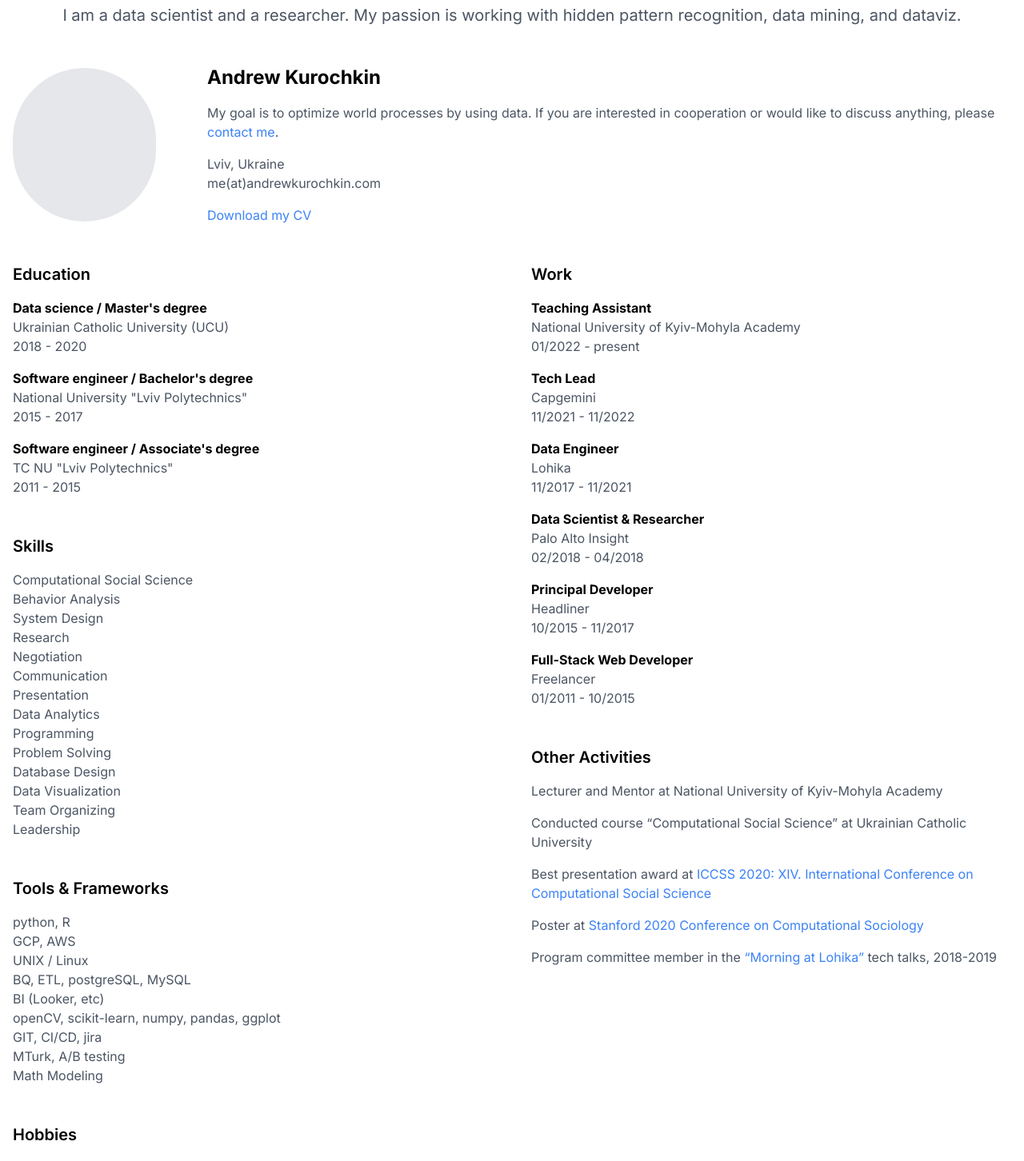
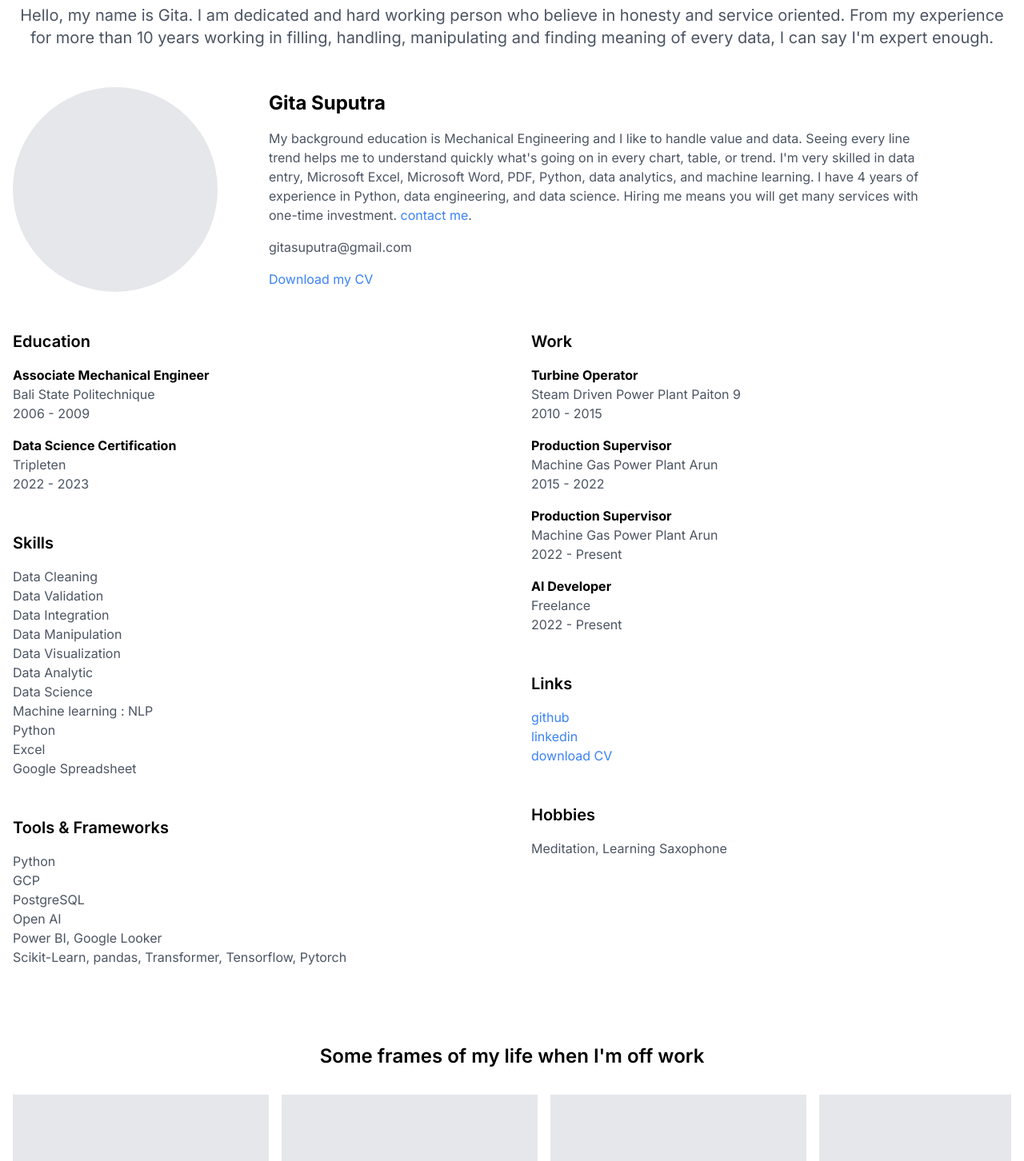
Before and after one commit to arifrhm/portfolio-blog-v2, a Next.js app: page /about in a window 1280 px wide. Shown: the part 160-1612 px from the top of the page at 80% size. Built offline with nearby package versions, Linux system fonts and the light colour scheme.

Commit message:
Fix (About and Footer) : Change to Gita Suputra Details

```diff
--- a/src/components/AboutDetailSection.tsx
+++ b/src/components/AboutDetailSection.tsx
@@ -7,73 +7,56 @@
         <div className="text-center mb-12">
           <h1 className="text-4xl font-bold">About</h1>
           <h2 className="text-xl mt-4 text-gray-600">
-            I am a data scientist and a researcher. My passion is working with hidden pattern recognition, data mining, and dataviz.
+            Hello, my name is Gita. I am dedicated and hard working person who believe in honesty and service oriented.
+            From my experience for more than 10 years working in filling, handling, manipulating and finding meaning of every data,
+            I can say I&apos;m expert enough.
+
           </h2>
         </div>
         <div className="flex flex-col lg:flex-row items-center mb-12">
-          <div className="w-48 h-48 bg-gray-200 rounded-full mb-8 lg:mb-0 lg:mr-8"></div>
-          <div className="lg:ml-8">
-            <h2 className="text-2xl font-bold">Andrew Kurochkin</h2>
+          <div className="w-64 h-64 bg-gray-200 rounded-full mb-8 lg:mb-0 lg:mr-8"></div>
+          <div className="lg:ml-8 lg:w-2/3">
+            <h2 className="text-2xl font-bold">Gita Suputra</h2>
             <p className="mt-4 text-gray-600">
-              My goal is to optimize world processes by using data. If you are interested in cooperation or would like to discuss anything, please
+              My background education is Mechanical Engineering and I like to handle value and data. Seeing every line trend helps me to understand quickly what&apos;s going on in every chart, table, or trend.
+              I&apos;m very skilled in data entry, Microsoft Excel, Microsoft Word, PDF, Python, data analytics, and machine learning. I have 4 years of experience in Python, data engineering, and data science. Hiring me means you will get many services with one-time investment.
               <a href="/contact#feel-free-to-contact-me" className="text-blue-500"> contact me</a>.
             </p>
             <p className="mt-4 text-gray-600">
-              Lviv, Ukraine<br />
-              me(at)andrewkurochkin.com
+              gitasuputra@gmail.com
             </p>
             <p className="mt-4">
               <a href="/media/doc/CV_Andrew_Kurochkin.pdf" target="_blank" className="text-blue-500">Download my CV</a>
             </p>
           </div>
         </div>
-       <div className="lg:grid lg:grid-cols-2 lg:gap-12">
+        <div className="lg:grid lg:grid-cols-2 lg:gap-12">
           <div>
             <div className="mb-12">
               <div className="text-xl font-semibold mb-4" id="education">Education</div>
               <div className="space-y-4">
                 <div>
-                  <span className="font-bold">Data science / Master&apos;s degree</span>
-                  <p className="text-gray-600">Ukrainian Catholic University (UCU)</p>
-                  <p className="text-gray-600">2018 - 2020</p>
+                  <span className="font-bold">Associate Mechanical Engineer</span>
+                  <p className="text-gray-600">Bali State Politechnique</p>
+                  <p className="text-gray-600">2006 - 2009</p>
                 </div>
                 <div>
-                  <span className="font-bold">Software engineer / Bachelor&apos;s degree</span>
-                  <p className="text-gray-600">National University &quot;Lviv Polytechnics&quot;</p>
-                  <p className="text-gray-600">2015 - 2017</p>
-                </div>
-                <div>
-                  <span className="font-bold">Software engineer / Associate&apos;s degree</span>
-                  <p className="text-gray-600">TC NU &quot;Lviv Polytechnics&quot;</p>
-                  <p className="text-gray-600">2011 - 2015</p>
+                  <span className="font-bold">Data Science Certification</span>
+                  <p className="text-gray-600">Tripleten</p>
+                  <p className="text-gray-600">2022 - 2023</p>
                 </div>
               </div>
             </div>
             <div className="mb-12">
               <div className="text-xl font-semibold mb-4" id="skills">Skills</div>
               <div className="space-y-2 text-gray-600">
-                <p>Computational Social Science<br /> Behavior Analysis<br /> System Design<br /> Research<br /> Negotiation<br /> Communication<br /> Presentation<br /> Data Analytics<br /> Programming<br /> Problem Solving<br /> Database Design<br /> Data Visualization<br /> Team Organizing<br /> Leadership</p>
+                <p>Data Cleaning<br /> Data Validation<br /> Data Integration<br /> Data Manipulation<br /> Data Visualization<br /> Data Analytic<br /> Data Science<br /> Machine learning : NLP<br /> Python<br /> Excel<br /> Google Spreadsheet</p>
               </div>
             </div>
             <div className="mb-12">
               <div className="text-xl font-semibold mb-4" id="tools-frameworks">Tools & Frameworks</div>
               <div className="space-y-2 text-gray-600">
-                <p>python, R<br /> GCP, AWS<br /> UNIX / Linux<br /> BQ, ETL, postgreSQL, MySQL<br /> BI (Looker, etc)<br /> openCV, scikit-learn, numpy, pandas, ggplot<br /> GIT, CI/CD, jira<br /> MTurk, A/B testing<br /> Math Modeling</p>
-              </div>
-            </div>
-            <div className="mb-12">
-              <div className="text-xl font-semibold mb-4" id="hobbies">Hobbies</div>
-              <div className="space-y-2 text-gray-600">
-                <p><a href="https://t.me/s/film1319" target="blank" className="text-blue-500">film photo</a>, box, vinyl</p>
-              </div>
-            </div>
-            <div className="mb-12">
-              <div className="text-xl font-semibold mb-4" id="links">Links</div>
-              <div className="space-y-2 text-gray-600">
-                <p><a href="https://github.com/SanGreel" className="text-blue-500">github</a><br />
-                  <a href="https://www.linkedin.com/in/sangreel/" className="text-blue-500">linkedin</a><br />
-                  <a href="/media/doc/CV_Andrew_Kurochkin.pdf" target="_blank" className="text-blue-500">download CV</a>
-                </p>
+                <p>Python<br /> GCP<br /> PostgreSQL<br /> Open AI<br /> Power BI, Google Looker<br /> Scikit-Learn, pandas, Transformer, Tensorflow, Pytorch</p>
               </div>
             </div>
           </div>
@@ -82,39 +65,36 @@
               <div className="text-xl font-semibold mb-4" id="work">Work</div>
               <div className="space-y-4">
                 <div>
-                  <span className="font-bold">Teaching Assistant</span>
-                  <p className="text-gray-600">National University of Kyiv-Mohyla Academy<br />01/2022 - present</p>
+                  <span className="font-bold">Turbine Operator</span>
+                  <p className="text-gray-600">Steam Driven Power Plant Paiton 9<br />2010 - 2015</p>
                 </div>
                 <div>
-                  <span className="font-bold">Tech Lead</span>
-                  <p className="text-gray-600">Capgemini<br />11/2021 - 11/2022</p>
+                  <span className="font-bold">Production Supervisor</span>
+                  <p className="text-gray-600">Machine Gas Power Plant Arun<br />2015 - 2022</p>
                 </div>
                 <div>
-                  <span className="font-bold">Data Engineer</span>
-                  <p className="text-gray-600">Lohika<br />11/2017 - 11/2021</p>
+                  <span className="font-bold">Production Supervisor</span>
+                  <p className="text-gray-600">Machine Gas Power Plant Arun<br />2022 - Present</p>
                 </div>
                 <div>
-                  <span className="font-bold">Data Scientist & Researcher</span>
-                  <p className="text-gray-600">Palo Alto Insight<br />02/2018 - 04/2018</p>
-                </div>
-                <div>
-                  <span className="font-bold">Principal Developer</span>
-                  <p className="text-gray-600">Headliner<br />10/2015 - 11/2017</p>
-                </div>
-                <div>
-                  <span className="font-bold">Full-Stack Web Developer</span>
-                  <p className="text-gray-600">Freelancer<br />01/2011 - 10/2015</p>
+                  <span className="font-bold">AI Developer</span>
+                  <p className="text-gray-600">Freelance<br />2022 - Present</p>
                 </div>
               </div>
             </div>
             <div className="mb-12">
-              <div className="text-xl font-semibold mb-4" id="other-activities">Other Activities</div>
-              <div className="space-y-4 text-gray-600">
-                <p>Lecturer and Mentor at National University of Kyiv-Mohyla Academy</p>
-                <p>Conducted course “Computational Social Science” at Ukrainian Catholic University</p>
-                <p>Best presentation award at <a href="https://waset.org/computational-social-science-conference-in-december-2020-in-amsterdam" target="_blank" className="text-blue-500">ICCSS 2020: XIV. International Conference on Computational Social Science</a></p>
-                <p>Poster at <a href="https://iriss.stanford.edu/css/conferences/2020-conference-computational-sociology/agenda" target="_blank" className="text-blue-500">Stanford 2020 Conference on Computational Sociology</a></p>
-                <p>Program committee member in the <a href="https://facebook.com/groups/morning.lohika" target="_blank" className="text-blue-500">“Morning at Lohika”</a> tech talks, 2018-2019</p>
+              <div className="text-xl font-semibold mb-4" id="links">Links</div>
+              <div className="space-y-2 text-gray-600">
+                <p><a href="https://github.com/gita87" className="text-blue-500">github</a><br />
+                  <a href="https://www.linkedin.com/in/gita-suputra-423242219/" className="text-blue-500">linkedin</a><br />
+                  <a href="/media/doc/CV_Andrew_Kurochkin.pdf" target="_blank" className="text-blue-500">download CV</a>
+                </p>
+              </div>
+            </div>
+            <div className="mb-12">
+              <div className="text-xl font-semibold mb-4" id="hobbies">Hobbies</div>
+              <div className="space-y-2 text-gray-600">
+                <p>Meditation, Learning Saxophone</p>
               </div>
             </div>
           </div>
--- a/src/components/Footer.tsx
+++ b/src/components/Footer.tsx
@@ -8,17 +8,15 @@
           <div className="flex flex-col w-6/12 max-md:ml-0 max-md:w-full">
             <div className="flex flex-col max-md:mt-10 max-md:max-w-full">
               <div className="text-lg font-bold leading-7 text-white max-md:max-w-full">
-                Andrew <span className="text-white ">Kurochkin</span>
+                Gita <span className="text-white ">Suputra</span>
               </div>
-              <div className="shrink-0 mt-8 h-[47px] max-md:max-w-full" />
-              <div className="flex gap-5 justify-between self-start mt-14 ml-8 text-base leading-6 text-zinc-400 max-md:mt-10 max-md:ml-2.5">
+              <div className="flex gap-5 justify-between self-start mt-14 text-base leading-6 text-zinc-400 max-md:mt-10 max-md:ml-2.5">
                 <div className="justify-center py-2 underline whitespace-nowrap">
                   linkedin
                 </div>
                 <div className="justify-center py-2 underline whitespace-nowrap">
                   github
                 </div>
-                <div className="justify-center py-2 underline">film photo</div>
               </div>
             </div>
           </div>
--- a/src/components/Header.tsx
+++ b/src/components/Header.tsx
@@ -8,7 +8,7 @@
       <div className="container mx-auto flex justify-between items-center px-4">
         <div className="text-lg font-bold">
           <a href="/" className="hover:underline">
-            <span className="font-extrabold">Andrew</span> Kurochkin
+            <span className="font-extrabold">Gita</span> Suputra
           </a>
         </div>
         <nav className="flex space-x-6">
```
